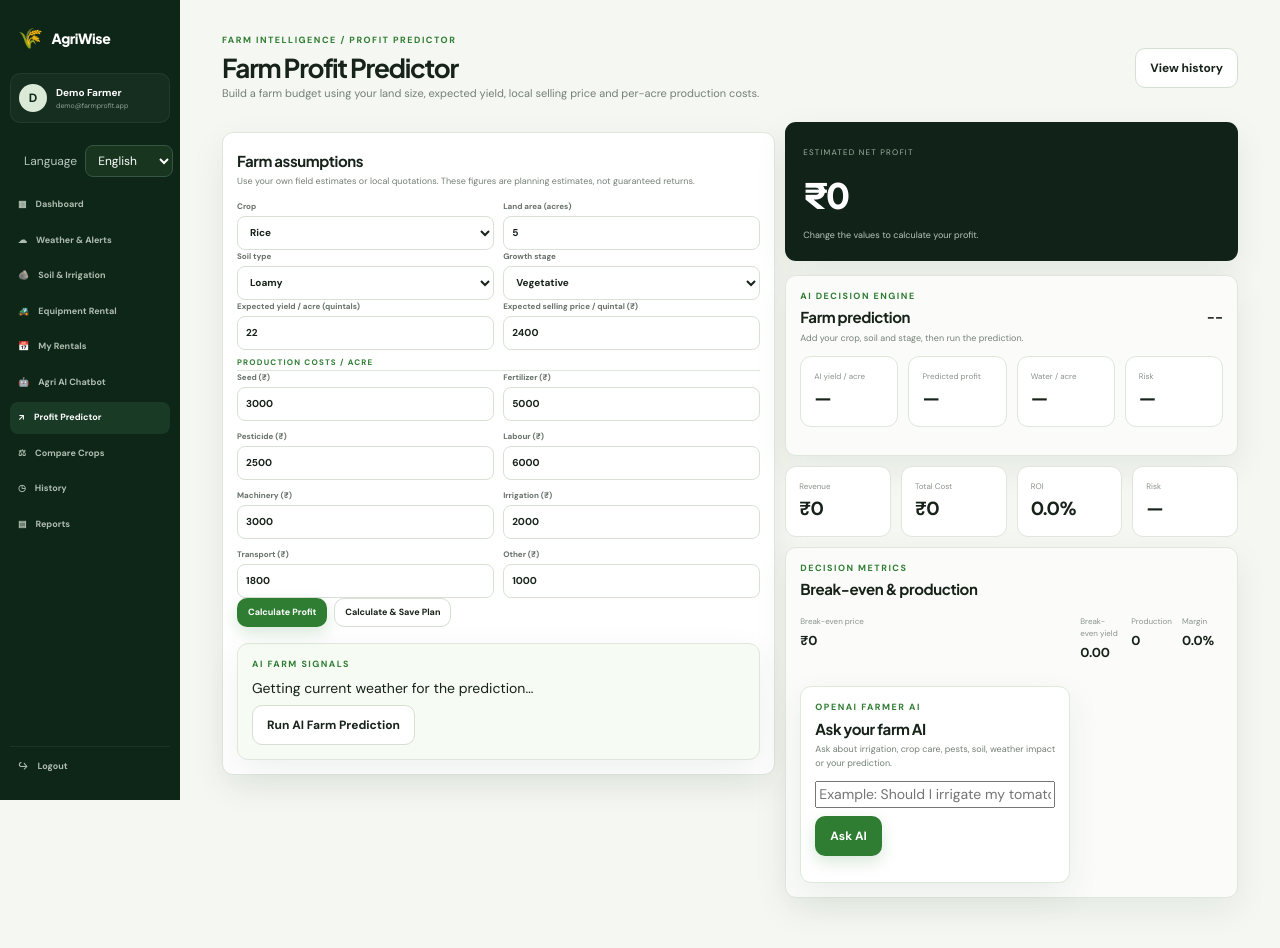
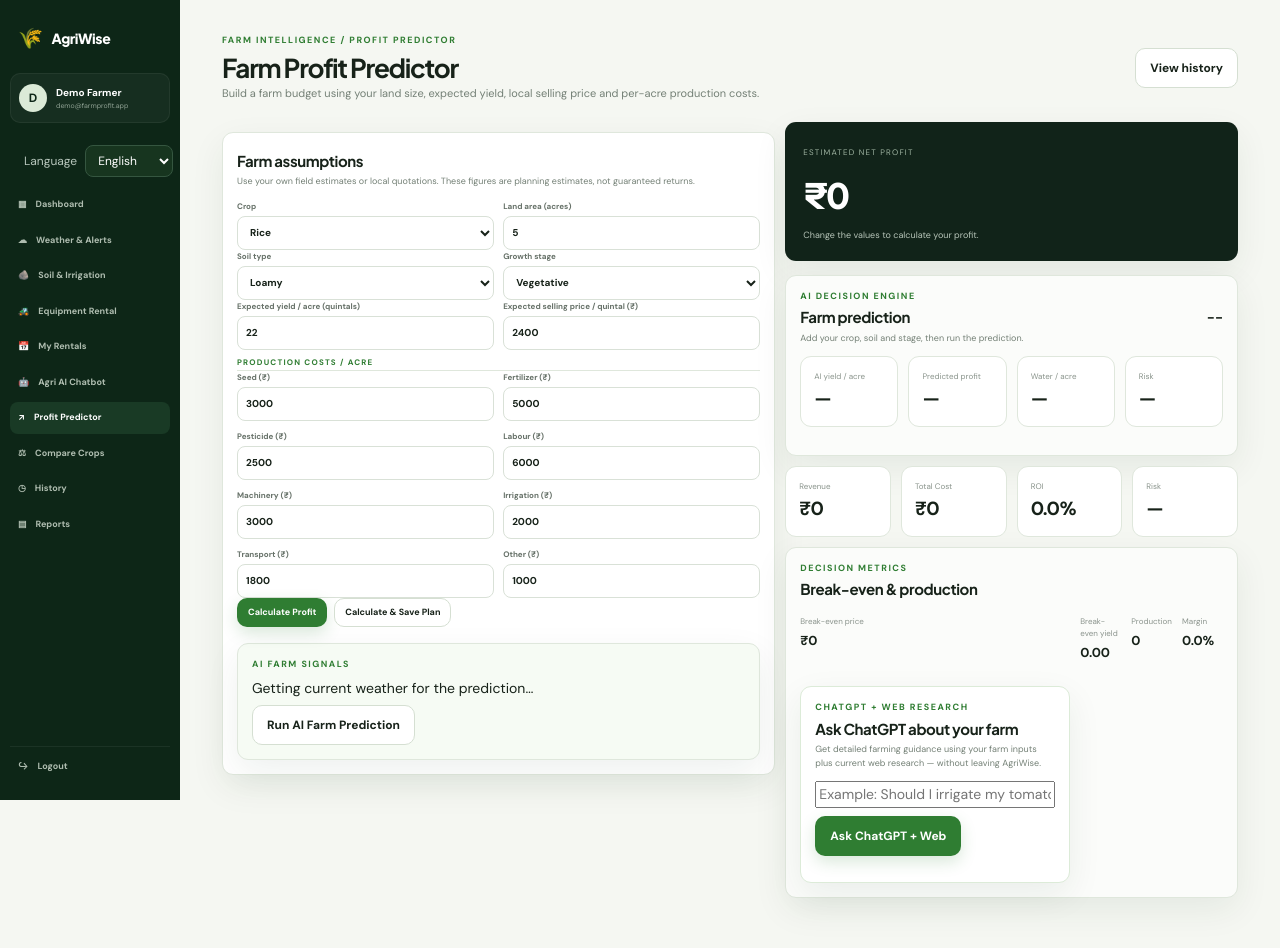
Before and after one commit to 99240041346-beep/99240041346-beep-99240041346-beep-farmprofit-hackatho, a Flask app: page /simulator in a window 1280 px wide. Run offline with Flask 3, Linux system fonts and the light colour scheme; a user stored in the database is signed in.

Commit message:
Add ChatGPT web research label to AI Predictor

```diff
--- a/templates/simulator.html
+++ b/templates/simulator.html
@@ -71,10 +71,10 @@
 <div class="result-hero {% if result and result.profit < 0 %}loss{% endif %}"><small>ESTIMATED NET PROFIT</small><div id="profit-display">₹{{ "{:,.0f}".format(result.profit) if result else "0" }}</div><p id="profit-message">{% if result %}{% if result.profit < 0 %}This plan is currently loss-making.{% else %}This plan is profitable under your assumptions.{% endif %}{% else %}Change the values to calculate your profit.{% endif %}</p></div>
 <div class="panel insight-panel" style="margin-top:14px"><div class="panel-head"><div><div class="eyebrow">AI DECISION ENGINE</div><h2>Farm prediction</h2><p id="ai-engine">Add your crop, soil and stage, then run the prediction.</p></div><strong id="ai-confidence">--</strong></div><div class="metric-grid mini"><div class="metric"><small>AI yield / acre</small><strong id="ai-yield">—</strong></div><div class="metric"><small>Predicted profit</small><strong id="ai-profit">—</strong></div><div class="metric"><small>Water / acre</small><strong id="ai-water">—</strong></div><div class="metric"><small>Risk</small><strong id="ai-risk">—</strong></div></div><div id="ai-insights" style="margin-top:14px"></div><div id="ai-irrigation" style="margin-top:10px;font-weight:600"></div></div><div class="metric-grid mini"><div class="metric"><small>Revenue</small><strong id="revenue-display">₹{{ "{:,.0f}".format(result.revenue) if result else "0" }}</strong></div><div class="metric"><small>Total Cost</small><strong id="cost-display">₹{{ "{:,.0f}".format(result.total_cost) if result else "0" }}</strong></div><div class="metric"><small>ROI</small><strong id="roi-display">{{ "{:.1f}".format(result.roi) if result else "0.0" }}%</strong></div><div class="metric"><small>Risk</small><strong id="risk-display">{{ result.risk if result else "—" }}</strong></div></div>
 <div class="panel insight-panel"><div class="panel-head"><div><div class="eyebrow">DECISION METRICS</div><h2>Break-even & production</h2></div></div><div class="break-grid"><div><span>Break-even price</span><b id="be-price">₹{{ "{:,.0f}".format(result.break_even_price) if result else "0" }}</b></div><div><span>Break-even yield</span><b id="be-yield">{{ "{:.2f}".format(result.break_even_yield) if result else "0.00" }}</b></div><div><span>Production</span><b id="production">{{ "{:,.1f}".format(result.production) if result else "0" }}</b></div><div><span>Margin</span><b id="margin">{{ "{:.1f}".format(result.margin) if result else "0.0" }}%</b></div><div class="panel" style="margin-top:14px;border:1px solid #dcebd8">
-  <div class="panel-head"><div><div class="eyebrow">OPENAI FARMER AI</div><h2>Ask your farm AI</h2><p>Ask about irrigation, crop care, pests, soil, weather impact or your prediction.</p></div></div>
+  <div class="panel-head"><div><div class="eyebrow">CHATGPT + WEB RESEARCH</div><h2>Ask ChatGPT about your farm</h2><p>Get detailed farming guidance using your farm inputs plus current web research — without leaving AgriWise.</p></div></div>
   <div style="display:flex;gap:8px;flex-wrap:wrap">
     <input id="farmerQuestion" type="text" placeholder="Example: Should I irrigate my tomato crop today?" style="flex:1;min-width:240px">
-    <button class="btn btn-primary" type="button" id="askFarmerAI">Ask AI</button>
+    <button class="btn btn-primary" type="button" id="askFarmerAI">Ask ChatGPT + Web</button>
   </div>
   <div id="farmerAIAnswer" style="margin-top:12px;white-space:pre-wrap;line-height:1.6"></div>
 </div></div></div>
```
